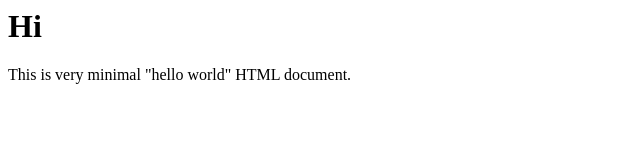
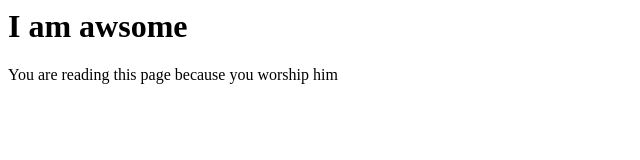
Before and after one commit to hly189/hly189.github.io, a plain HTML site: page index.html in a window 1280 px wide. Shown: the whole page, without its empty margins (0-640 px from the left). Drawn offline with Linux system fonts and the light colour scheme.

Commit message:
2nd update

```diff
--- a/index.html
+++ b/index.html
@@ -2,11 +2,11 @@
 <HTML>
    <HEAD>
       <TITLE>
-         A Small Hello
+         Example
       </TITLE>
    </HEAD>
 <BODY>
-   <H1>Hi</H1>
-   <P>This is very minimal "hello world" HTML document.</P>
+   <H1>I am awsome</H1>
+   <P>You are reading this page because you worship him</P>
 </BODY>
 </HTML>
```
